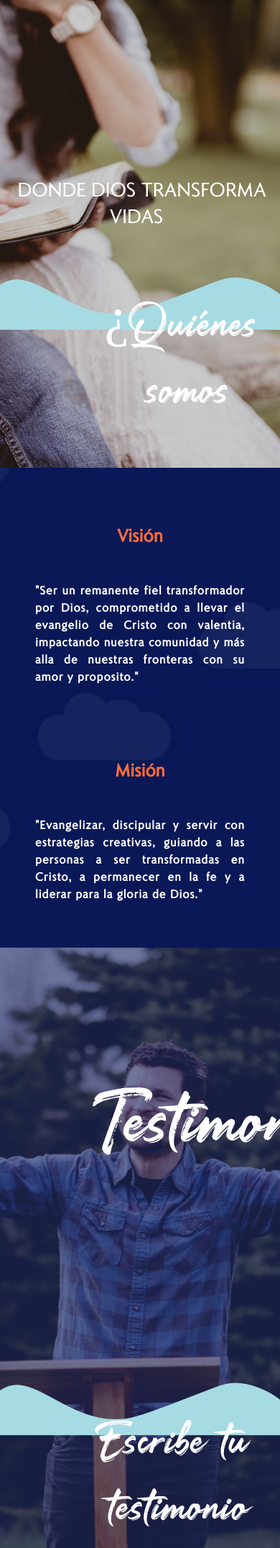
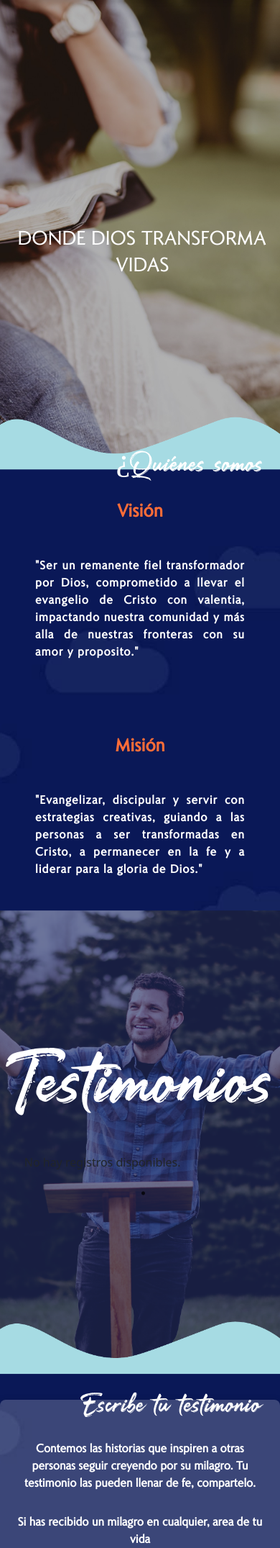
Before and after one commit to Okoruwu/7000VALIENTES, a PHP site: page / in a window 390 px wide. Shown: the part 186-2337 px from the top of the page at 72% size. Run offline with PHP 8.4, Linux system fonts and the light colour scheme; data that the repository does not hold is empty.

Commit message:
style responsive inicio

```diff
--- a/css/stylefon.css
+++ b/css/stylefon.css
@@ -35,21 +35,33 @@
 
 
   @media (max-width: 768px) {
-    .con-curve {
-        transform: scaleX(1);
+    .con-curve1{
+      transform: translateY(-18vh);
+    }
+
+    .con-curve2{
+      transform: translateY(18vh);
     }
      }
 
      @media (max-width: 480px) {
-      .con-curve {
-          transform: scaleX(1);
+      .con-curve1 {
+        transform: translateY(-10vh);
+        }
+
+        .con-curve2{
+          transform: translateY(37vh);
         }
 
     }
 
-    @media (max-width: 400px) {
-      .con-curve {
-          transform: scaleX(1);
+  /*  @media (max-width: 1000px) {
+      .con-curve1 {
+        transform: translateY(-29vh);
+      }
+
+      .con-curve2{
+        transform: translateY(25vh);
       }
     }
 
--- a/css/styleform.css
+++ b/css/styleform.css
@@ -184,8 +184,30 @@
         text-align: center;
         font-size: 3.8em;
         margin-top: 75px;
+    }
 
+    .quien{
+        transform: translateY(-3vh);
+        font-size: 2.8em;
+        margin-right: 0vh;
     }
+
+    .test{
+        margin-left: 0%;
+    }
+
+    .carousel{
+        width: 85%;
+        left: 6vh;
+        transform: translateY(8vh);
+    }
+
+    .test-ti{
+        font-size: 2.8em;
+        margin-right: 3vh;
+        transform: translateY(76vh);
+    }
+
      }
 
      @media (max-width: 480px) {
@@ -196,23 +218,55 @@
 
         }
 
+        .quien{
+            transform: translateY(10vh);
+            font-size: 2.8em;
+        }
+
+        .test{
+            margin-left: 0%;
+        }
+
+        .carousel{
+            width: 85%;
+            left: 4vh;
+            transform: translateY(12vh);
+        }
+
+        .test-ti{
+            font-size: 2.8em;
+            transform: translateY(105vh);
+        }
+
     }
 
-    @media (max-width: 400px) {
+   /* @media (max-width: 1000px) {
         h3{
             text-align: center;
             font-size: 3.8em;
             margin-top: 75px;
+        }
 
+        .quien{
+            transform: translateY(-17vh);
+            font-size: 4.8em;
+            margin-right: 0vh;
+        }
+
+        .test{
+            margin-left: 0%;
+            transform: translateY(-16vh);
+        }
+
+        .carousel{
+            width: 85%;
+            left: 9vh;
+            transform: translateY(-15vh);
+        }
+
+        .test-ti{
+            font-size: 4.8em;
+            margin-right: 3vh;
+            transform: translateY(96vh);
         }
     }
-
-
-    @media (max-width: 1400px) {
-        h3{
-            text-align: center;
-            font-size: 3.3em;
-            margin-top: 80px;
-        }
-
-       }
--- a/css/styleind.css
+++ b/css/styleind.css
@@ -129,27 +129,50 @@ h1 {
   }
 
   .text-overlay h2 {
-    font-size: 4vw;
+    font-size: 5vw;
     margin: 0;
+  }
+
+  .container{
+    transform: none;
+  }
+
+  .cardback-seg{
+    transform: translateY(75vh);
+    margin-bottom: 80vh;
   }
 
    }
 
    @media (max-width: 480px) {
     .text-overlay h1 {
-      font-size: 4vw;
+      font-size: 7vw;
       margin: 0;
     }
 
     .text-overlay h2 {
-      font-size: 4vw;
-      margin: 0;
+      font-size: 7vw;
+      margin-right: 16vh;
+    }
+
+    .container{
+      transform: translateY(7vh);
+    }
+
+    .cardback-seg{
+      transform: translateY(100vh);
+      margin-bottom: 105vh;
+    }
+
+    .fon-test{
+      height: 76vh;
+      transform: translateY(5vh);
     }
 
 
   }
 
-  @media (max-width: 400px) {
+ /* @media (max-width: 1000px) {
 
     .text-overlay h1 {
       font-size: 4vw;
@@ -161,43 +184,18 @@ h1 {
       margin: 0;
     }
 
-  }
-
-
-  @media (max-width: 1400px) {
-
-    .text-overlay h1 {
-      font-size: 7vw;
-      margin: 0;
-      margin-top: -16vh;
-
+    .container{
+      transform: translateY(-15vh);
     }
 
-    .text-overlay h2 {
-      font-size: 7vw;
-      margin: 0;
-      margin-right: 17vh;
+    .cardback-seg{
+      transform: translateY(100vh);
+      margin-bottom: 105vh;
     }
 
-
-     }
-
-     @media only screen and (max-width: 1080px) and (max-height: 2400px) {
-
-     .text-overlay h1 {
-      font-size: 7vw;
-      margin: 0;
-      margin-top: -16vh;
-
+    .fon-test{
+      height: 80vh;
+      transform: translateY(5vh);
     }
 
-    .text-overlay h2 {
-      font-size: 7vw;
-      margin: 0;
-      margin-right: 17vh;
-    }
-
-
-
-
-     }
+  }
--- a/css/stylenav.css
+++ b/css/stylenav.css
@@ -190,6 +190,6 @@
   left: 0;
   width: 100%;
   height: 100%;
-  background: rgba(0, 0, 0, 0.2);
+  background: rgba(0, 0, 0, 0.3);
   z-index: 0;
 }
```
